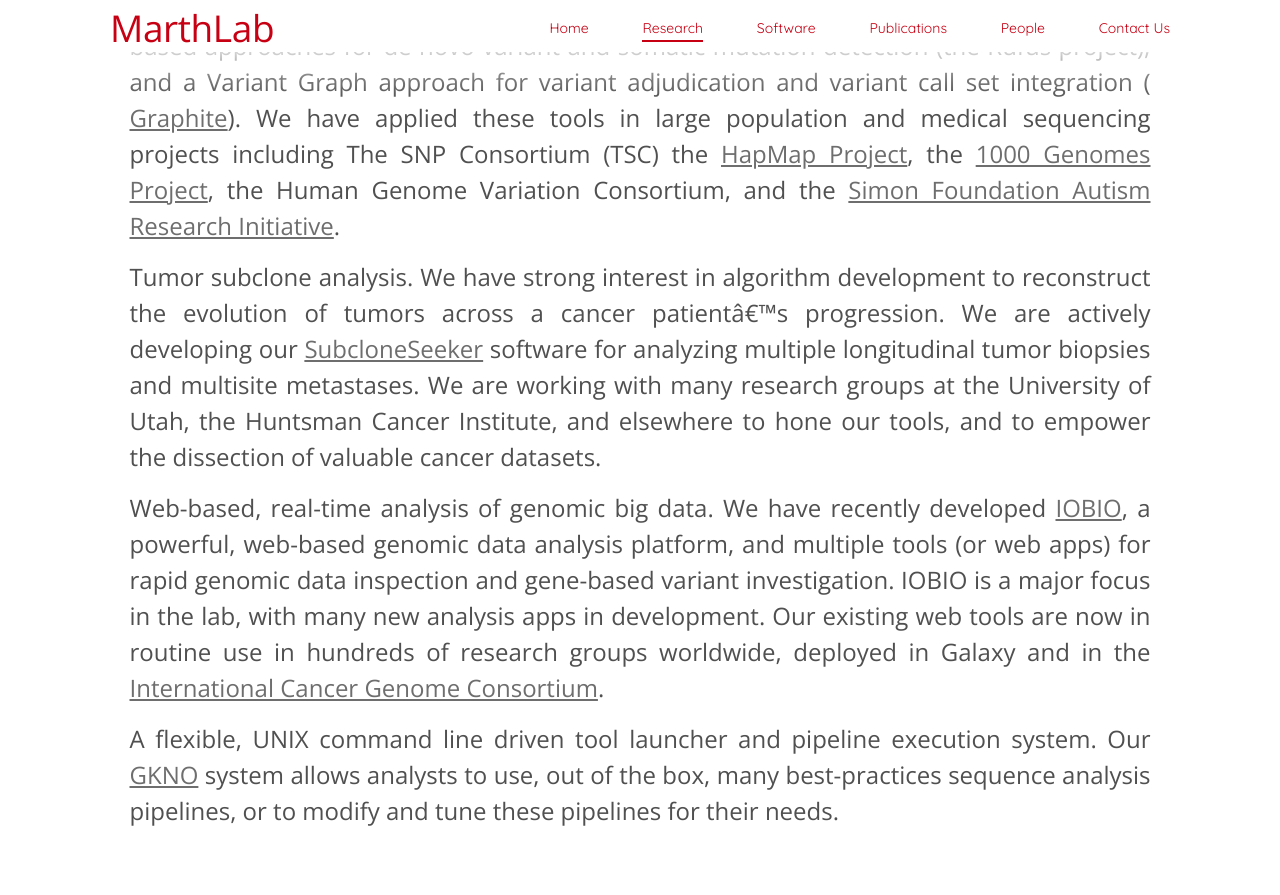
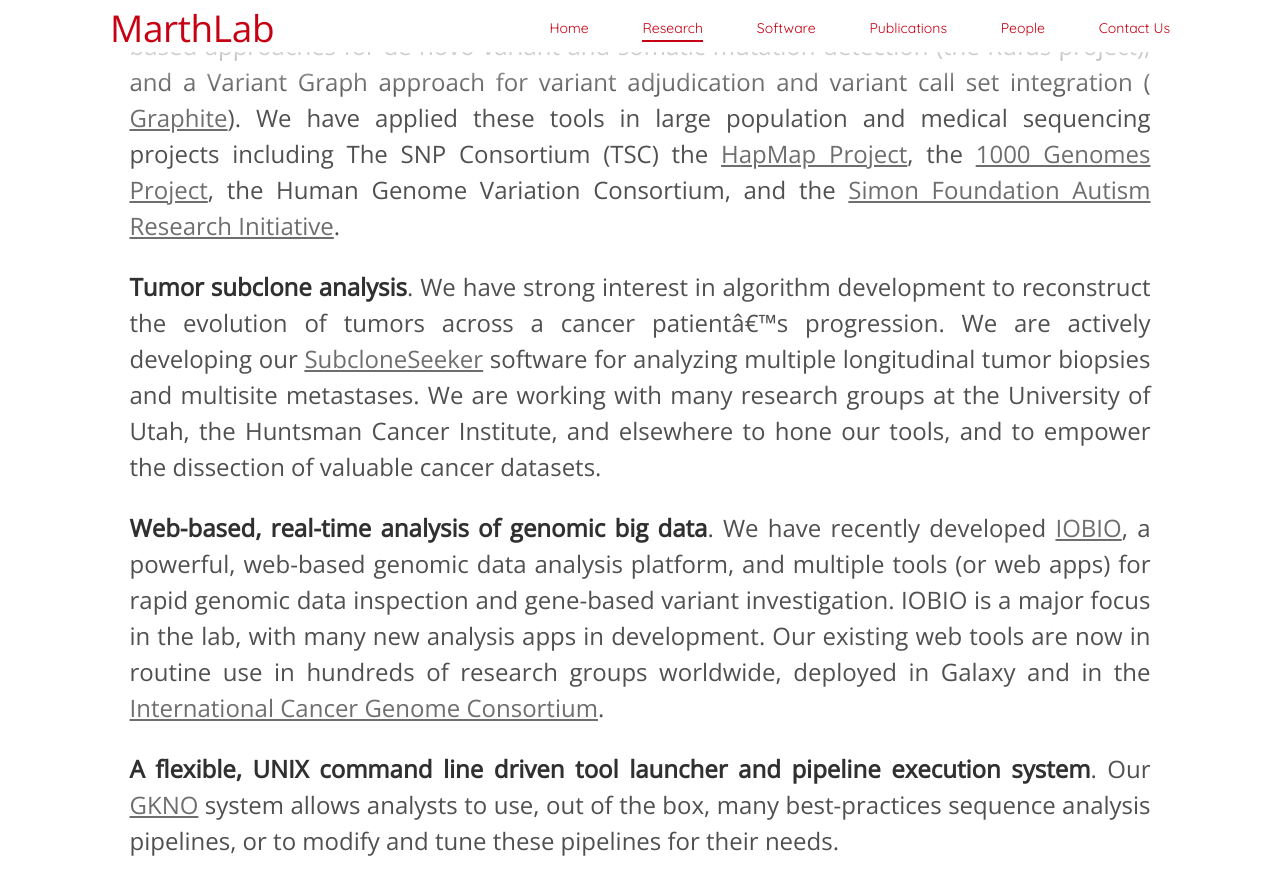
Before and after one commit to marthlab/LabWebsite, a Jekyll site: the page built from Research.html, in a window 1280 px wide and 900 px high, scrolled down 346 px. Shown: the top 895 px of the window. Built offline with Jekyll 4.4.1, drawn with Linux system fonts in a browser that asks for light colours; Markdown is read by kramdown in place of the engine named in the settings.

Commit message:
Update Research.html
Updated research.

```diff
--- a/Research.html
+++ b/Research.html
@@ -24,8 +24,8 @@
 	</div>
 
 	<!-- Tumour subclone research -->
-	<div style="font-size:24px; color:rgb(80,80,80); padding-top:15px;">
-		Tumor subclone analysis. We have strong interest in algorithm development to reconstruct the evolution of tumors across a
+	<div style="font-size:24px; color:rgb(80,80,80); padding-top:25px;">
+		<strong>Tumor subclone analysis</strong>. We have strong interest in algorithm development to reconstruct the evolution of tumors across a
 		cancer patient’s progression. We are actively developing our <a href="http://www.ncbi.nlm.nih.gov/pubmed/25160522">SubcloneSeeker</a>
 		software for analyzing multiple longitudinal tumor biopsies and multisite metastases. We are working with many research groups at
 		the University of Utah, the Huntsman Cancer Institute, and elsewhere to hone our tools, and to empower the dissection of valuable
@@ -33,8 +33,8 @@
 	</div>
 
 	<!-- IOBIO description -->
-	<div style="font-size:24px; color:rgb(80,80,80); padding-top:15px;">
-		Web-based, real-time analysis of genomic big data. We have recently developed <a href="http://iobio.io">IOBIO</a>,
+	<div style="font-size:24px; color:rgb(80,80,80); padding-top:25px;">
+		<strong>Web-based, real-time analysis of genomic big data</strong>. We have recently developed <a href="http://iobio.io">IOBIO</a>,
 		a powerful, web-based genomic data analysis platform, and multiple tools (or web apps) for rapid genomic data inspection
 		and gene-based variant investigation. IOBIO is a major focus in the lab, with many new analysis apps in development.
 		Our existing web tools are now in routine use in hundreds of research groups worldwide, deployed in Galaxy and in the
@@ -42,8 +42,8 @@
 	</div>
 
 	<!-- GKNO description -->
-	<div style="font-size:24px; color:rgb(80,80,80); padding-top:15px;">
-		A flexible, UNIX command line driven tool launcher and pipeline execution system. Our <a href="http://gkno.me">GKNO</a>
+	<div style="font-size:24px; color:rgb(80,80,80); padding-top:25px;">
+		<strong>A flexible, UNIX command line driven tool launcher and pipeline execution system</strong>. Our <a href="http://gkno.me">GKNO</a>
 		system allows analysts to use, out of the box, many best-practices sequence analysis pipelines, or to modify and tune
 		these pipelines for their needs.
 	</div>
```
